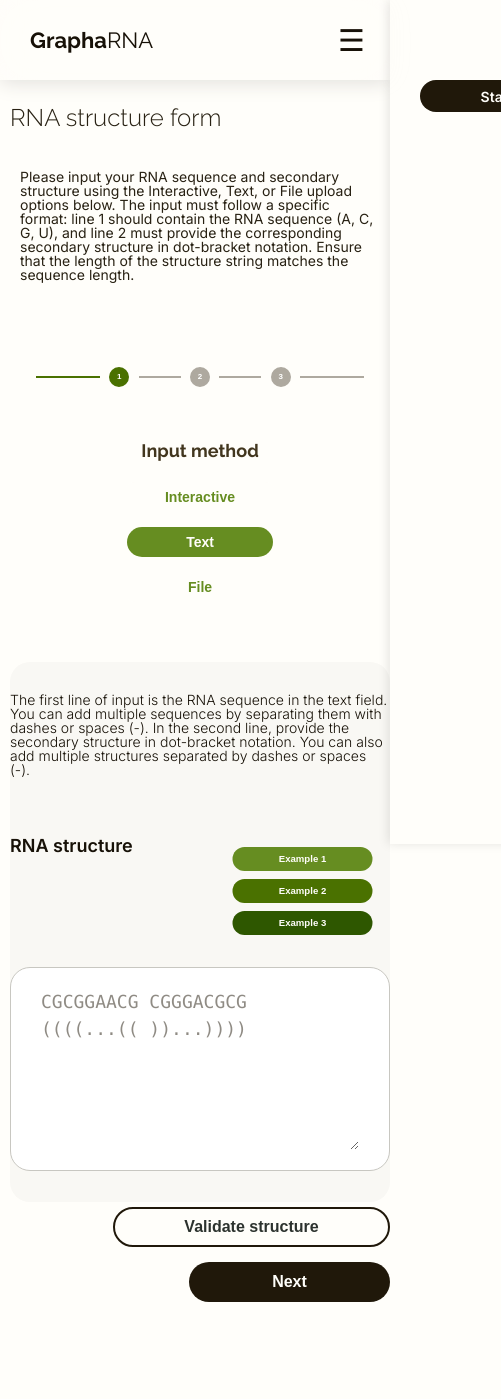
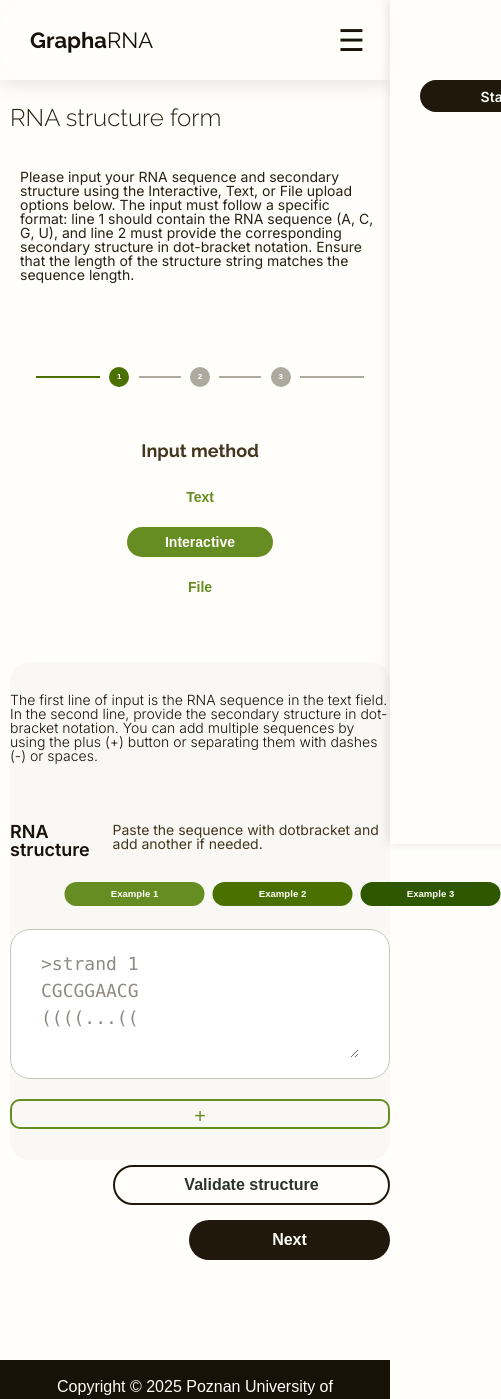
Before and after one commit to GraphaRNA-web/GraphaRNA-web, a Next.js app in the folder frontend/: page /submitJob in a window 390 px wide. Shown: the top 1399 px of the page, 501 px wide, since content can reach past the window. Built offline with nearby package versions, Linux system fonts and the light colour scheme; a web font is replaced by a local one.

Commit message:
Zmiany interactive i text input

```diff
--- a/frontend/app/styles/submitJob.css
+++ b/frontend/app/styles/submitJob.css
@@ -120,11 +120,10 @@
 
 .sjp-int-input-title{
     width: 100%;
-    height: 22px;
+    height: auto;
     display: flex;
     flex-direction: row;
-    justify-content: flex-start;
-    gap: 20px;
+    justify-content: space-between;
     align-items: end;
     margin-bottom: 20px;
     align-items: center;
@@ -168,7 +167,7 @@
     margin-bottom: 20px;
 }
 
-.sjp-text-examples{
+.sjp-text-examples, .sjp-int-examples{
     display: flex;
     flex-direction: row;
     gap: 10px;
@@ -348,6 +347,12 @@
     margin-left: auto;
 }
 
+.sjp-int-title-text{
+    display: flex;
+    flex-direction: column;
+    gap: 15px;
+}
+
 @media (max-width: 1160px){
     .submit-jobs-page{
         padding-left: 10px;
@@ -370,8 +375,23 @@
     }
 }
 
+@media (max-width: 960px) {
+    .sjp-int-input-title{
+        flex-direction: column;
+        gap: 20px;
+    }
+
+    .sjp-int-title-text{
+        flex-direction: row;
+        justify-content: flex-start;
+        gap: 20px;
+        width: 100%;
+    }
+
+}
+
 @media (max-width: 755px){
-    .sjp-text-examples {
+    .sjp-text-examples, .sjp-int-examples {
         transform: scale(0.8);
     }
 
@@ -394,11 +414,6 @@
 }
 
 @media (max-width: 580px){
-    .sjp-text-examples {
-        text-align: start;
-        margin-left: -50px;
-    }
-
     .sjp-hint-upload{
         flex-direction: column;
         height: auto;
@@ -417,20 +432,6 @@
 }
 
 @media (max-width: 450px){
-    .sjp-text-examples {
-        display: flex;
-        flex-direction: column;
-        width: 175px;
-        height: 120px;
-        margin-top: -10px;
-        padding-top: 0px;
-    }
-
-    .sjp-text-input-title{
-        flex-direction: row;
-        height: auto;
-    }
-
     .sjp-header-title{
         font-size: 24px;
     }
--- a/frontend/app/submitJob/page.tsx
+++ b/frontend/app/submitJob/page.tsx
@@ -43,8 +43,7 @@ export default function SubmitJob() {
 
 
   const router = useRouter();
-  const [inputFormat, setInputFormat] = useState("Text");
-  const [isExpanded, setIsExpanded] = useState(false);
+  const [inputFormat, setInputFormat] = useState("Interactive");
   const [currentStep, setCurrentStep] = useState(0);
   const [text, setText] = useState('');
   const [correctedText, setCorrectedText] = useState('');
@@ -434,7 +433,12 @@ const goNextWithGetSuggestedData = async () => {
   }
 
 const handleExampleClick1 = async () => {
-    setText(examples[0]);
+    if(inputFormat === "Text"){
+      setText(examples[0]);
+    }
+    else if(inputFormat === "Interactive"){
+      setStructures(["CCGAGUAGGUA\n((.....)).."]);
+    }
     setSelectedExampleNumber(1);
     setAutoSeed(true);
     setAutoName(true);
@@ -442,7 +446,12 @@ const handleExampleClick1 = async () => {
 };
 
 const handleExampleClick2 = async () => {
-    setText(examples[1]);
+    if(inputFormat === "Text"){
+      setText(examples[1]);
+    }
+    else if(inputFormat === "Interactive"){
+      setStructures(["GACUUAUAGAU\n(((((..(...", "UGAGUCC\n))))))."]);
+    }
     setSelectedExampleNumber(2);
     setAutoSeed(true);
     setAutoName(true);
@@ -450,8 +459,12 @@ const handleExampleClick2 = async () => {
 };
 
 const handleExampleClick3 = async () => {
-    setText(examples[2]);
-    setSelectedExampleNumber(3);
+    if(inputFormat === "Text"){
+      setText(examples[2]);
+    }
+    else if(inputFormat === "Interactive"){
+      setStructures(["UUAUGUGCC\n.....(...", "UGUUA\n(.(..", "AAUACAAUAG\n).....)..)"]);
+    }    setSelectedExampleNumber(3);
     setAutoSeed(true);
     setAutoName(true);
     setDisplayCheckbox(false);
@@ -481,7 +494,7 @@ const handleExampleClick3 = async () => {
             <div className='sjp-format-select'>
                 <p className='sjp-format-top'>Input method</p>
                 <Slider
-                  options={["Interactive", "Text", "File"]}
+                  options={["Text", "Interactive", "File"]}
                   selectedOption={inputFormat}
                   onChange={handleFormatChange}
                 />
@@ -497,8 +510,36 @@ const handleExampleClick3 = async () => {
                 </div>
 
                 <div className='sjp-int-input-title'>
-                  <p className='sjp-rna-structure-title'>RNA structure</p>
-                  <p className='sjp-rna-structure-text'>Paste the sequence with dotbracket and add another if needed.</p>
+                  <div className='sjp-int-title-text'>
+                    <p className='sjp-rna-structure-title'>RNA structure</p>
+                    <p className='sjp-rna-structure-text'>Paste the sequence with dotbracket and add another if needed.</p>
+                  </div>
+                  <div className='sjp-int-examples'>
+                    <Button
+                      color="green1"
+                      width='175px'
+                      height='30px'
+                      label='Example 1'
+                      fontSize='12px'
+                      action={handleExampleClick1}
+                    />
+                    <Button
+                      color="green2"
+                      width='175px'
+                      height='30px'
+                      label='Example 2'
+                      fontSize='12px'
+                      action={handleExampleClick2}
+                    />
+                    <Button
+                      color="green3"
+                      width='175px'
+                      height='30px'
+                      label='Example 3'
+                      fontSize='12px'
+                      action={handleExampleClick3}
+                    />
+                  </div>
                 </div>
 
                 {structures.map((s, idx) => (
```
